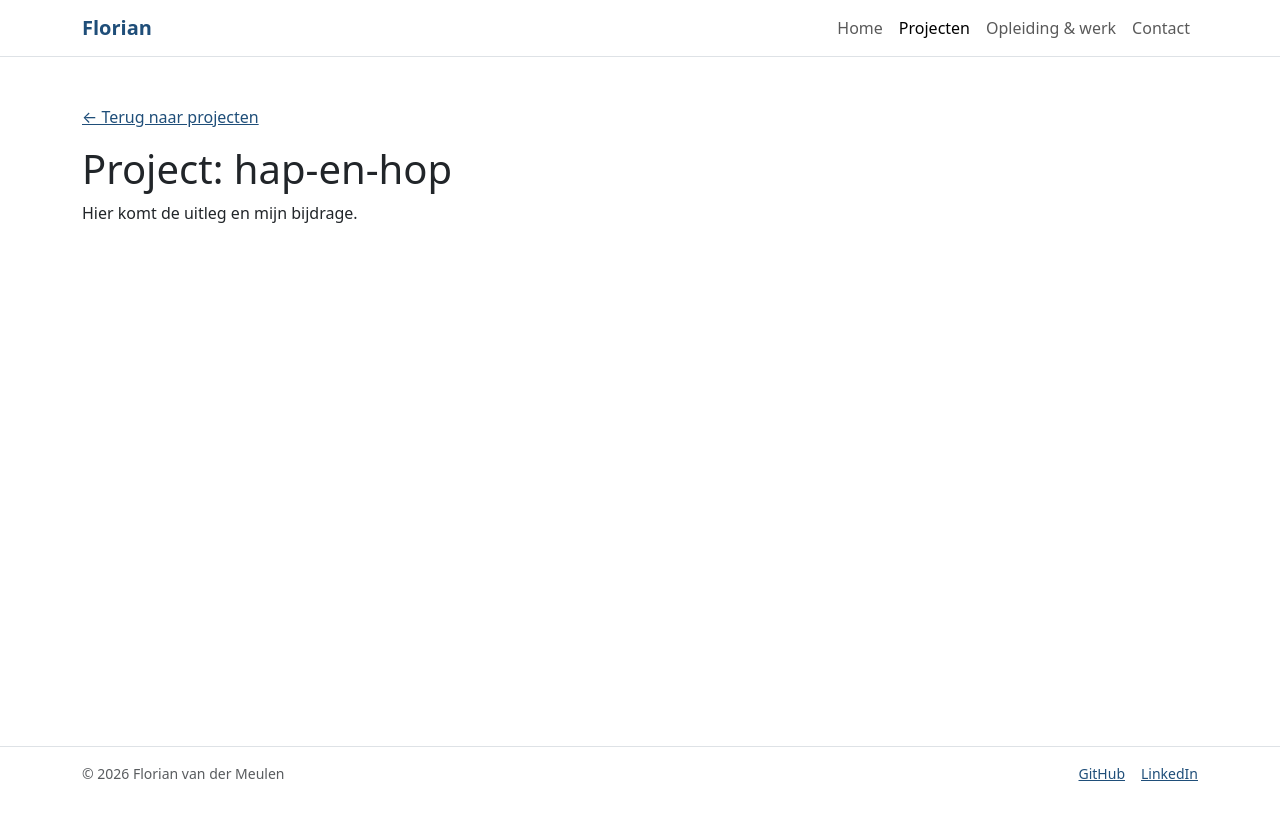
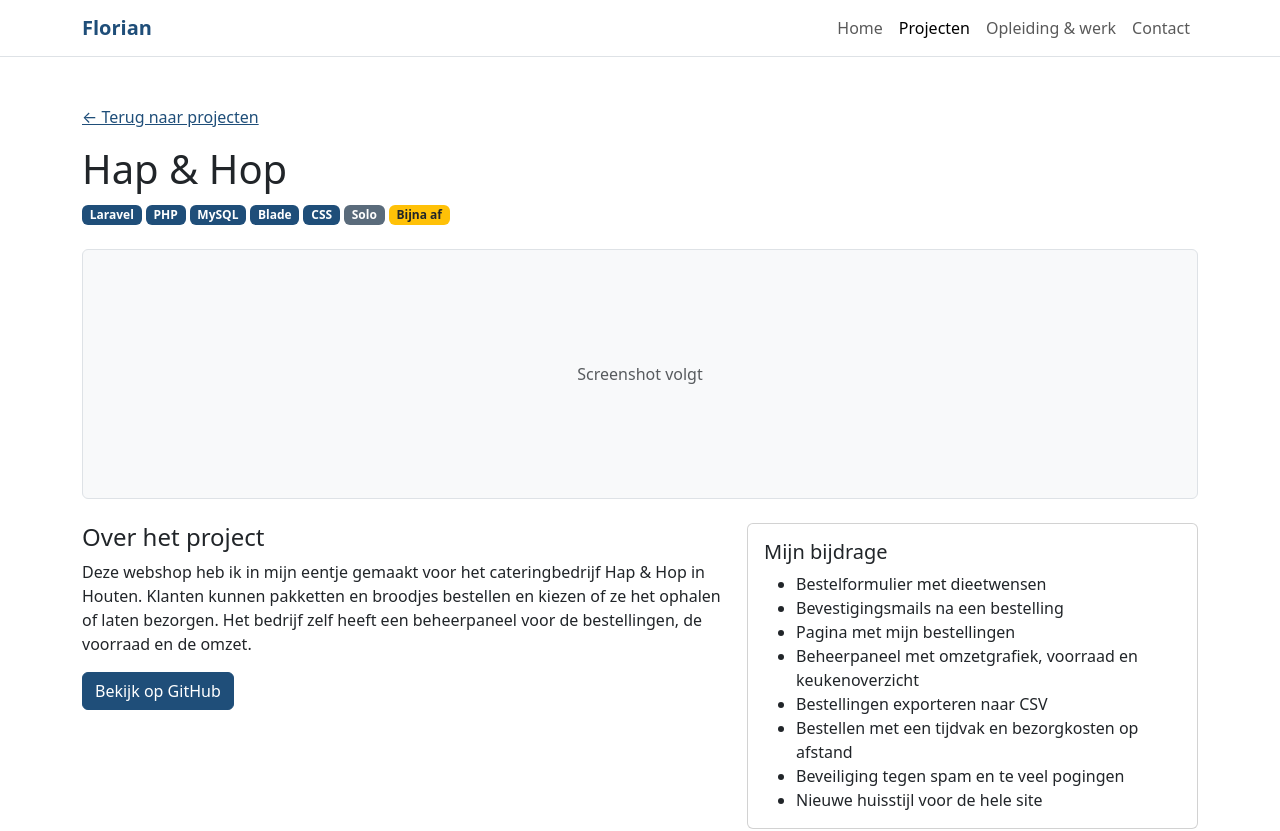
Before and after one commit to FlorianvdM/Portfolio, a React (Vite) app: page /projecten/hap-en-hop in a window 1280 px wide. Shown: the top 831 px of the page. Before the commit the page ends 800 px from the top, so only its background shows below. Built offline with nearby package versions, Linux system fonts and the light colour scheme.

Commit message:
Detailpagina per project gemaakt

```diff
--- a/src/pages/ProjectDetail.jsx
+++ b/src/pages/ProjectDetail.jsx
@@ -1,16 +1,81 @@
-import { Container } from 'react-bootstrap'
+import { Container, Row, Col, Badge, Card, Button } from 'react-bootstrap'
 import { Link, useParams } from 'react-router-dom'
+import projects from '../data/projects'
 
 // Detailpagina van één project
 function ProjectDetail() {
-    // useParams haalt het stukje uit de URL, bijv. /projecten/kitesurfschool -> "kitesurfschool"
+    // De slug uit de URL, bijv. "kitesurfschool"
     const { slug } = useParams()
+
+    // Zoek het project met dezelfde slug in de lijst
+    const project = projects.find((p) => p.slug === slug)
+
+    // Bestaat het project niet? Laat dan een melding zien
+    if (!project) {
+        return (
+            <Container className="py-5">
+                <h1>Project niet gevonden</h1>
+                <Link to="/projecten">← Terug naar projecten</Link>
+            </Container>
+        )
+    }
 
     return (
         <Container className="py-5">
             <Link to="/projecten">← Terug naar projecten</Link>
-            <h1 className="mt-3">Project: {slug}</h1>
-            <p>Hier komt de uitleg en mijn bijdrage.</p>
+
+            <h1 className="mt-3">{project.titel}</h1>
+
+            {/* Badges: technieken, solo/groep en status */}
+            <div className="mb-4">
+                {project.technieken.map((techniek) => (
+                    <Badge key={techniek} bg="primary" className="me-1">{techniek}</Badge>
+                ))}
+                <Badge bg="secondary" className="me-1">{project.type}</Badge>
+                <Badge bg={project.status === 'Af' ? 'success' : 'warning'} text={project.status === 'Af' ? 'light' : 'dark'}>
+                    {project.status}
+                </Badge>
+            </div>
+
+            {/* Screenshot of een grijs vak */}
+            {project.afbeelding ? (
+                <img src={project.afbeelding} alt={project.titel} className="img-fluid rounded border mb-4" />
+            ) : (
+                <div className="bg-light border rounded d-flex align-items-center justify-content-center text-muted mb-4" style={{ height: 250 }}>
+                    Screenshot volgt
+                </div>
+            )}
+
+            <Row className="g-4">
+                {/* Links: uitleg over het project */}
+                <Col md={7}>
+                    <h2 className="h4">Over het project</h2>
+                    <p>{project.omschrijving}</p>
+
+                    {/* Alleen een GitHub-knop als er een link is */}
+                    {project.github ? (
+                        <Button href={project.github} target="_blank" rel="noreferrer" variant="primary">
+                            Bekijk op GitHub
+                        </Button>
+                    ) : (
+                        <p className="text-muted small">De code staat in een privé-repo van school.</p>
+                    )}
+                </Col>
+
+                {/* Rechts: wat ik zelf heb gedaan */}
+                <Col md={5}>
+                    <Card>
+                        <Card.Body>
+                            <Card.Title>Mijn bijdrage</Card.Title>
+                            <ul className="mb-0">
+                                {project.bijdrage.map((item) => (
+                                    <li key={item}>{item}</li>
+                                ))}
+                            </ul>
+                        </Card.Body>
+                    </Card>
+                </Col>
+            </Row>
         </Container>
     )
 }
```
